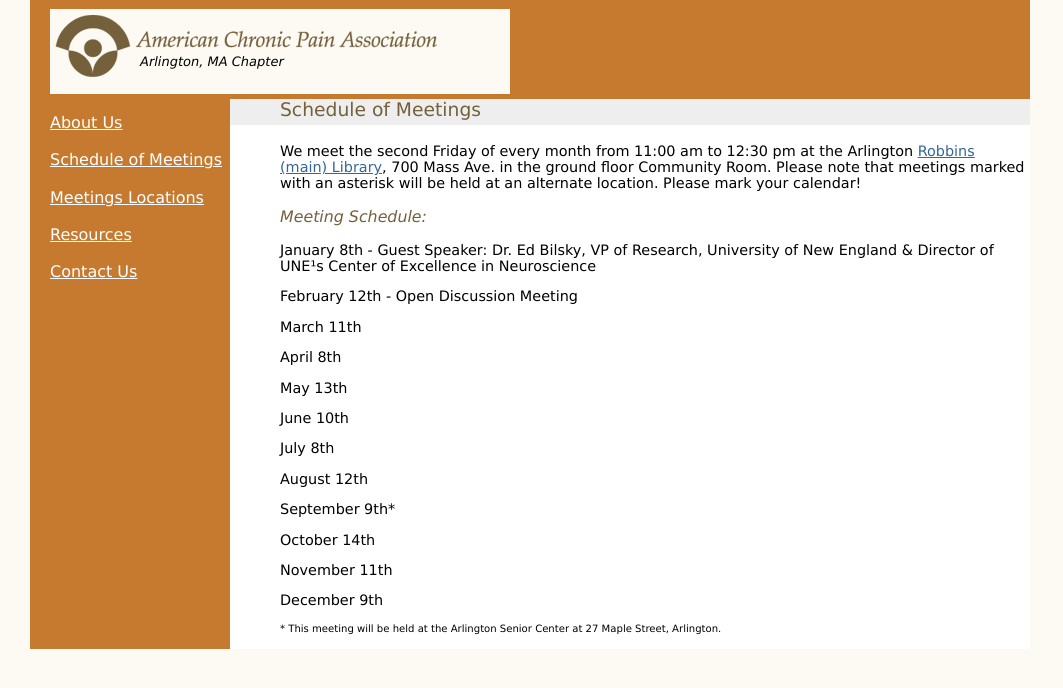
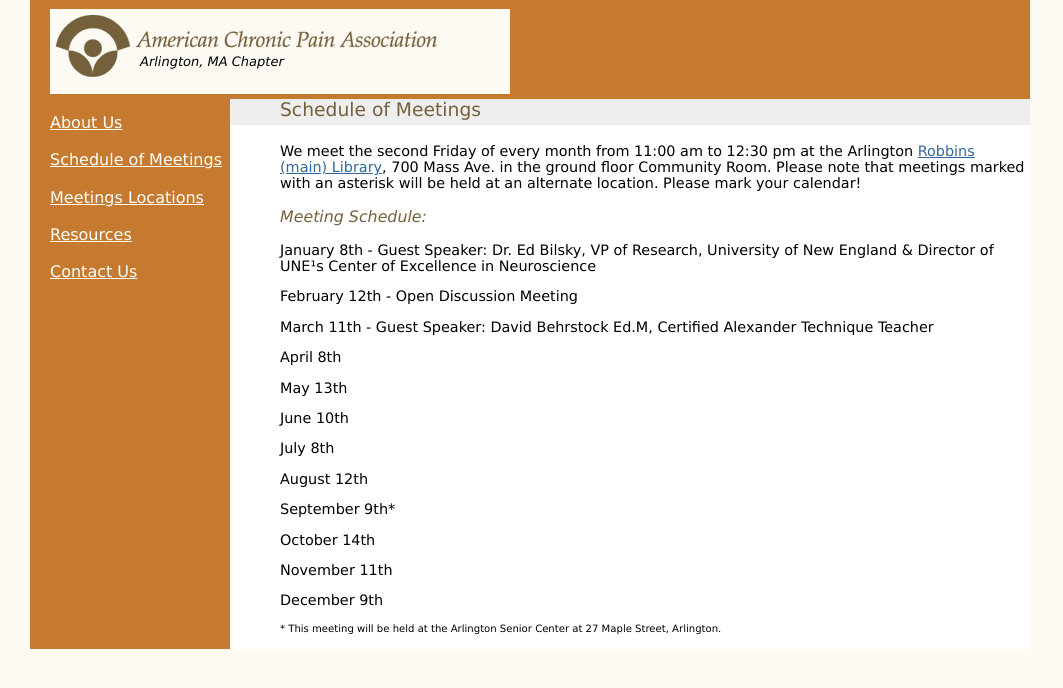
Before and after one commit to legostud/arlingtonacpa-org, a PHP site: page /meetings.php in a window 1280 px wide. Shown: the part 16-704 px from the top of the page, without its empty margins (0-1063 px from the left). Run offline with PHP 8.4, Linux system fonts and the light colour scheme.

Commit message:
Guest Speaker for March

```diff
--- a/meetings.php
+++ b/meetings.php
@@ -24,7 +24,7 @@
 			<p>January 8th - Guest Speaker: Dr. Ed Bilsky, VP of Research, University of
 New England &amp; Director of UNE¹s Center of Excellence in Neuroscience</p>
 			<p>February 12th - Open Discussion Meeting</p>
-			<p>March 11th</p>
+			<p>March 11th - Guest Speaker: David Behrstock Ed.M, Certified Alexander Technique Teacher</p>
 			<p>April 8th</p>
 			<p>May 13th</p>
 			<p>June 10th</p>
```
